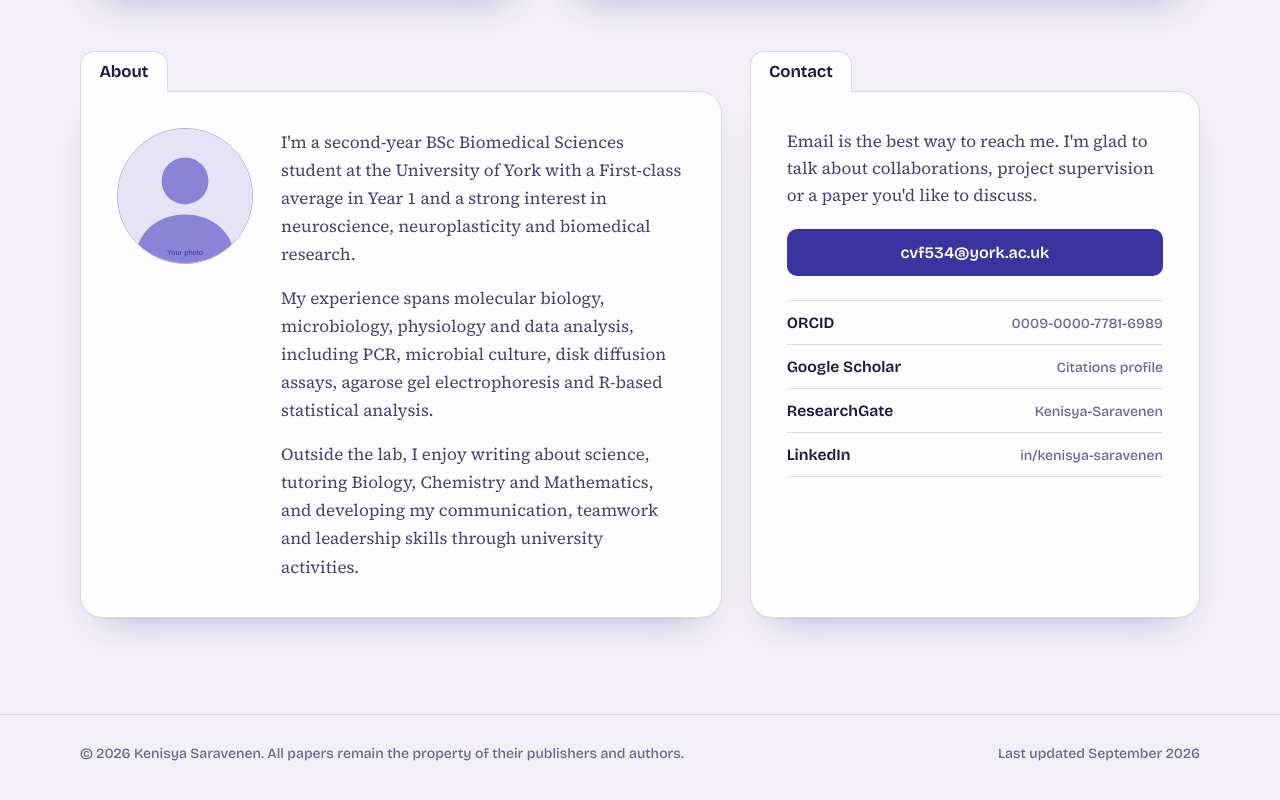
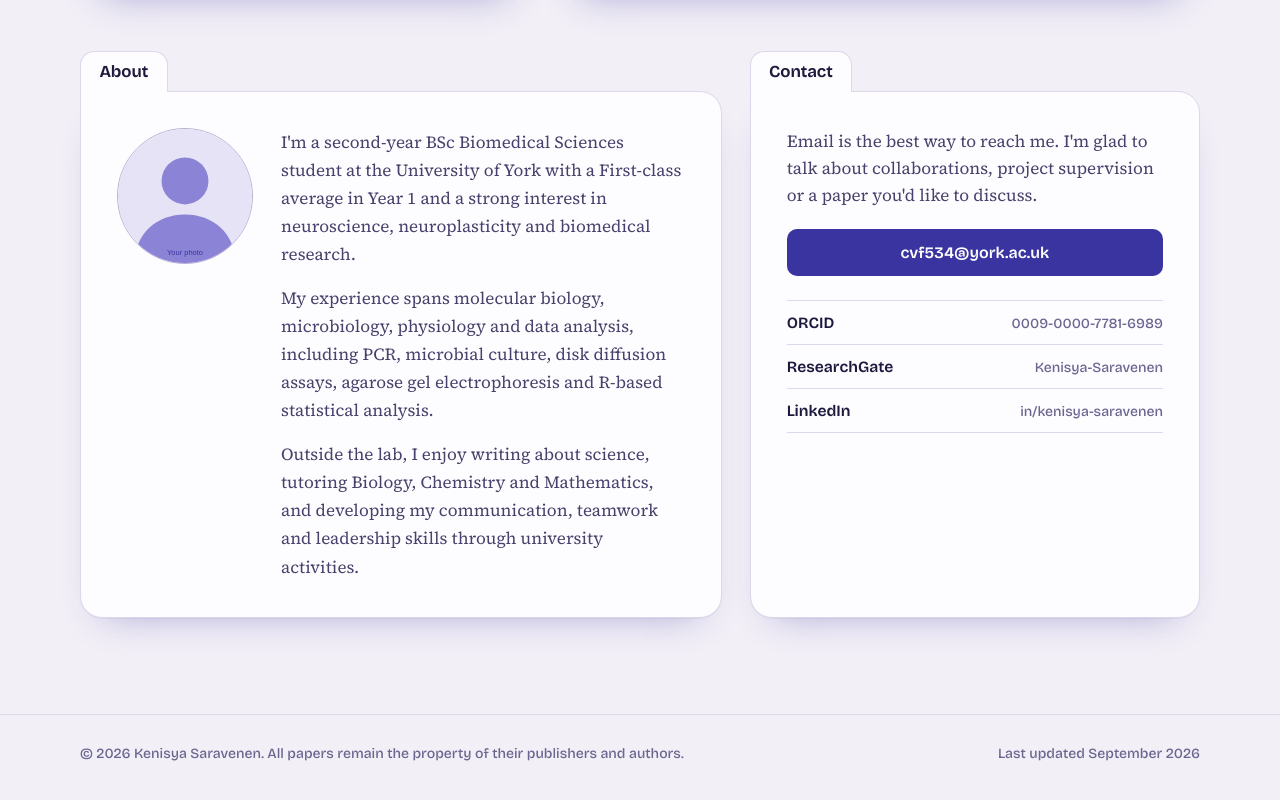
Before and after one commit to OPSugarrush/Kenisya-Portfolio-Prototype-2nd-ed, a plain HTML site: page index.html in a window 1280 px wide. Shown: the part 3895-4695 px from the top of the page. Drawn offline with nearby package versions, Linux system fonts and the light colour scheme.

Commit message:
remove google scholar

```diff
--- a/index.html
+++ b/index.html
@@ -330,7 +330,6 @@
 
           <ul class="links">
             <li><a href="https://orcid.org/0009-0000-7781-6989" target="_blank" rel="noopener"><span>ORCID</span><span class="links__handle">0009-0000-7781-6989</span></a></li>
-            <li><a href="https://scholar.google.com/" target="_blank" rel="noopener"><span>Google Scholar</span><span class="links__handle">Citations profile</span></a></li>
             <li><a href="https://www.researchgate.net/profile/Kenisya-Saravenen" target="_blank" rel="noopener"><span>ResearchGate</span><span class="links__handle">Kenisya-Saravenen</span></a></li>
             <li><a href="https://www.linkedin.com/in/kenisya-saravenen/" target="_blank" rel="noopener"><span>LinkedIn</span><span class="links__handle">in/kenisya-saravenen</span></a></li>
           </ul>
```
